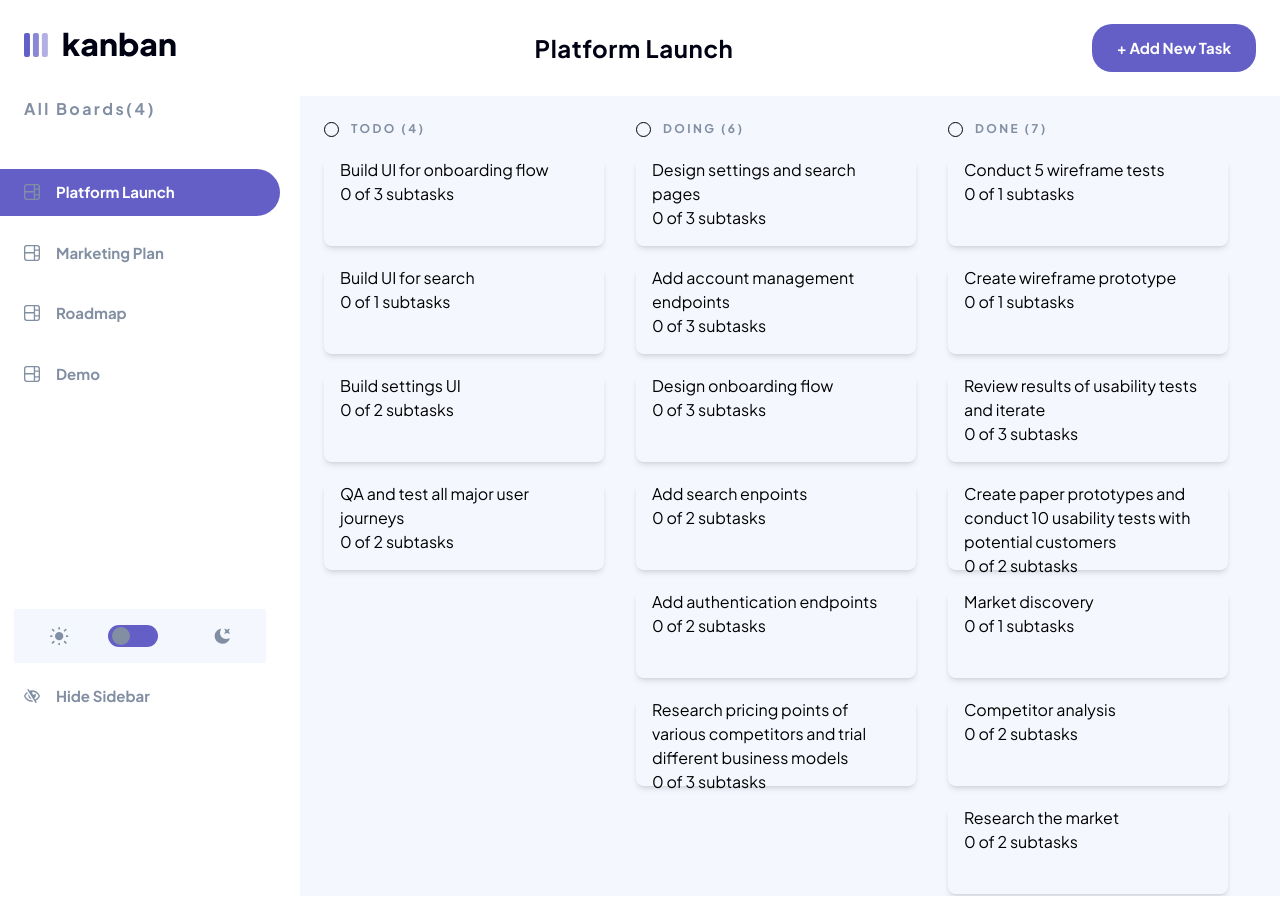
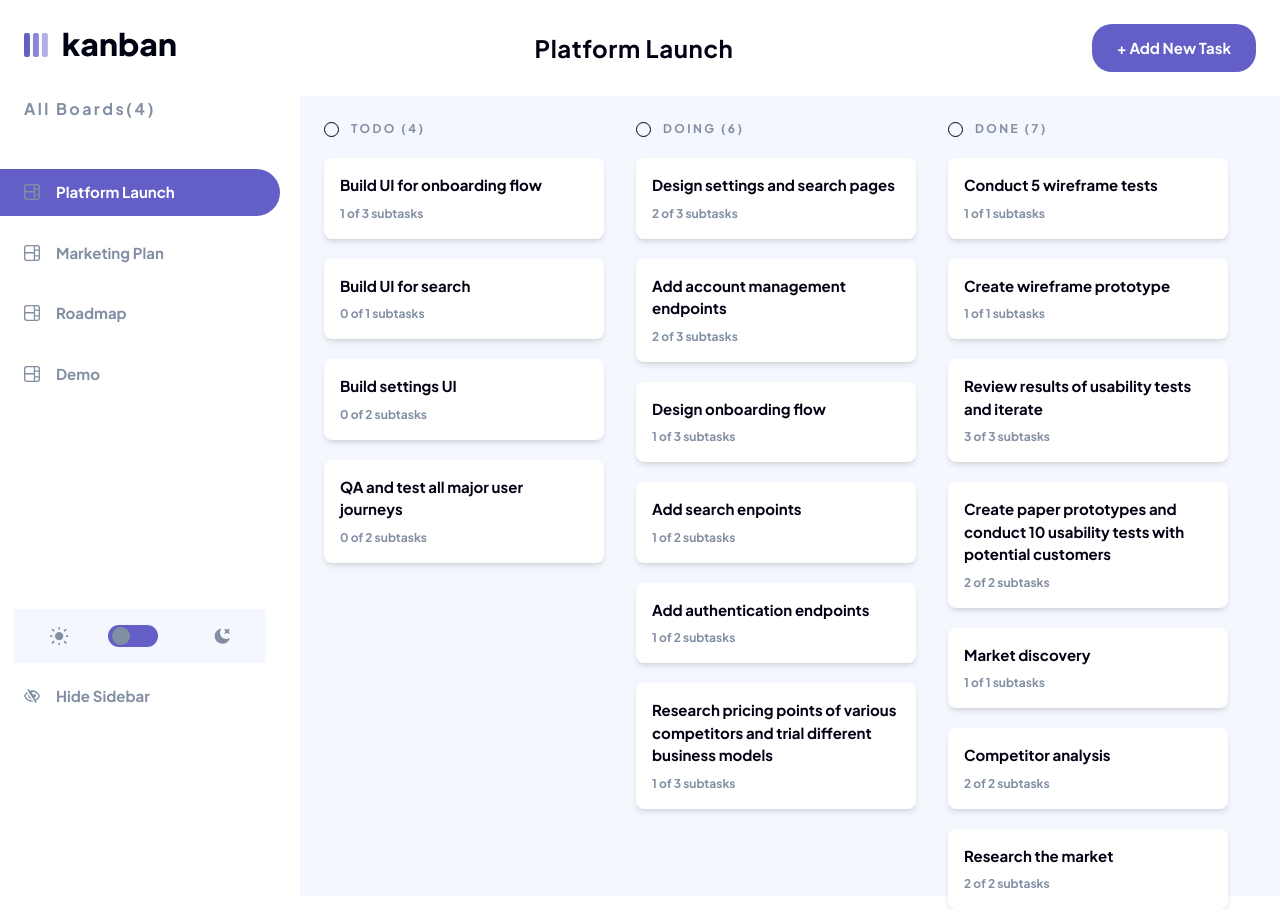
Before and after one commit to vinuman/Kanban-task-manager, a React (Vite) app: page / in a window 1280 px wide. Built offline with nearby package versions, Linux system fonts and the light colour scheme.

Commit message:
Taskcard design

```diff
--- a/src/TaskContent.jsx
+++ b/src/TaskContent.jsx
@@ -10,11 +10,12 @@ const TaskContent = () => {
   console.log("hey>>", board[selectedIndex].columns);
   function totalTrue(arr) {
     let count = 0;
-    for (let i = 0; i < arr.length; i++) {
-      if (i.isCompleted === false) {
+
+    arr.forEach((item) => {
+      if (item.isCompleted === true) {
         count++;
       }
-    }
+    });
     return count;
   }
   return (
@@ -37,7 +38,7 @@ const TaskContent = () => {
                 <TaskCard
                   title={task.title}
                   total={task.subtasks.length}
-                  pending={totalTrue(task.subtasks)}
+                  done={totalTrue(task.subtasks)}
                 />
               ))}
             </div>
--- a/src/components/TaskCard.jsx
+++ b/src/components/TaskCard.jsx
@@ -1,13 +1,11 @@
 import React from "react";
-import { useContext } from "react";
-import { BoardContext } from "../contexts/BoardContext";
 
-const TaskCard = ({ title, pending, total }) => {
+const TaskCard = ({ title, done, total }) => {
   return (
     <>
-      <div className=" w-[280px] h-[88px] shadow-md rounded-[8px] px-[16px] mt-[20px]">
-        <h2>{title}</h2>
-        <p>{`${pending} of ${total} subtasks`}</p>
+      <div className=" w-[280px] shadow-md rounded-[8px] p-[16px] mt-[20px] cursor-pointer bg-white4">
+        <h2 className=" text-[15px] font-bold text-black1 mb-[8px]">{title}</h2>
+        <p className=" text-[12px] font-bold text-white1">{`${done} of ${total} subtasks`}</p>
       </div>
     </>
   );
```
